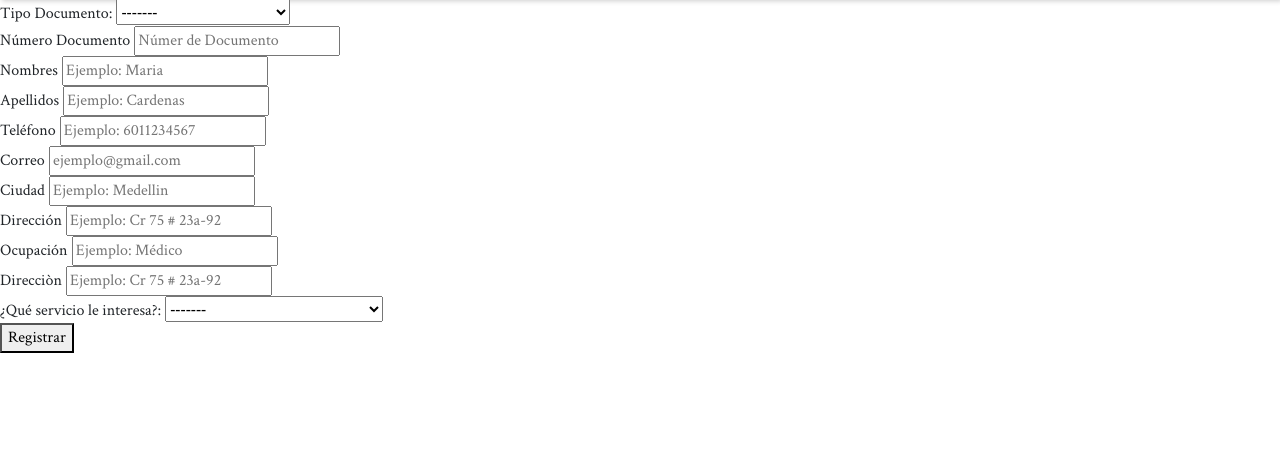
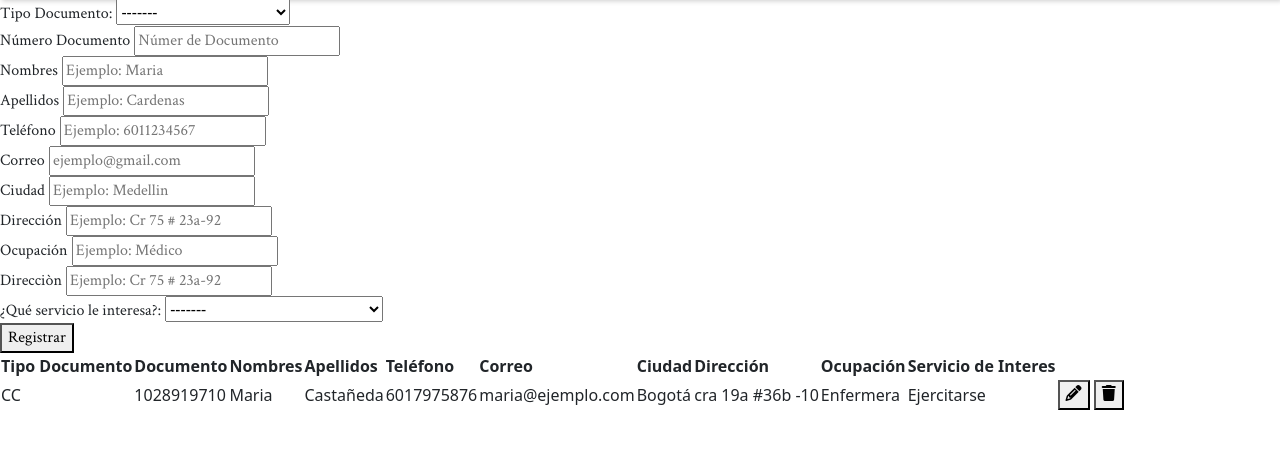
Before and after one commit to HeidyCardenas1903/Distrito-Capital---CDM, a Flask app: page /mujeres in a window 1280 px wide. Shown: the part 61-521 px from the top of the page. Run offline with Flask 3, Linux system fonts and the light colour scheme; some libraries are stand-ins or nearby versions.

Commit message:
formulario base mujeres.html

```diff
--- a/templates/modulos/mujeres.html
+++ b/templates/modulos/mujeres.html
@@ -57,5 +57,42 @@
     <button type="submit">Registrar</button>
 
 </form>
+<table>
+    <thead>
+        <tr>
+            <th>Tipo Documento</th>
+            <th>Documento</th>
+            <th>Nombres</th>
+            <th>Apellidos</th>
+            <th>Teléfono</th>
+            <th>Correo</th>
+            <th>Ciudad</th>
+            <th>Dirección</th>
+            <th>Ocupación</th>
+            <th>Servicio de Interes</th>
+            <th>            </th>
+        </tr>
+    </thead>
+    <tbody>
+        <tr>
+        <td>CC</td>
+        <td>1028919710</td>
+        <td>Maria</td>
+        <td>Castañeda</td>
+        <td>6017975876</td>
+        <td>maria@ejemplo.com</td>
+        <td>Bogotá</td>
+        <td>cra 19a #36b -10</td>
+        <td>Enfermera</td>
+        <td>Ejercitarse</td>
+        <td>
+            <button><span class="fa-solid fa-pencil"></span></button>
+            <button><span class="fa-solid fa-trash"></span></button>
+        </td>
+        </tr>
+
+
+    </tbody>
+</table>
 
 {%endblock%}
```
